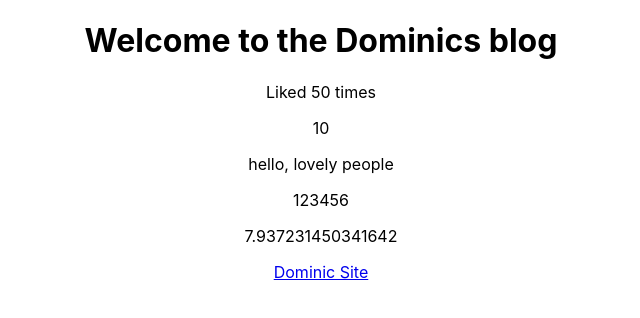
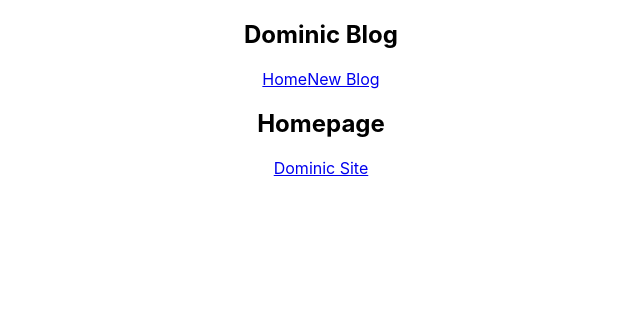
Before and after one commit to dom-the-engineer/dominic-blog, a React (Create React App) app: page / in a window 1280 px wide. Shown: the top 318 px of the page, without its empty margins (319-959 px from the left). Built offline with nearby package versions, Linux system fonts and the light colour scheme.

Commit message:
App.js calls Home.js and Navbar.js

```diff
--- a/src/App.js
+++ b/src/App.js
@@ -1,19 +1,15 @@
 import './App.css';
+import Navbar from './Navbar';
+import Home from './Home';
 
 function App() {
-  const title = 'Welcome to the Dominics blog';
-  const likes = 50;
   const link = "https://dominicguo.com"
 
   return (
     <div className="App">
+      <Navbar />
       <div className="content">
-        <h1>{ title }</h1>
-        <p>Liked { likes } times</p>
-        <p>{ 10 }</p>
-        <p>{ "hello, lovely people" }</p>
-        <p>{ [1,2,3,4,5,6] }</p>
-        <p>{ Math.random() * 10 }</p>
+        <Home />
         <a href={ link }>Dominic Site</a>
 
 
--- /dev/null
+++ b/src/Home.js
@@ -0,0 +1,9 @@
+const Home = () => {
+    return (
+        <div className="home">
+            <h2>Homepage</h2>
+        </div>
+    );
+}
+
+export default Home;
--- a/src/Navbar.js
+++ b/src/Navbar.js
@@ -1,6 +1,12 @@
 const Navbar = () => {
     return (
-
+        <nav className="navbar">
+            <h1>Dominic Blog</h1>
+            <div className="links">
+                <a href="/">Home</a>
+                <a href="/create">New Blog</a>
+            </div>
+        </nav>
      );
 }
 
```
